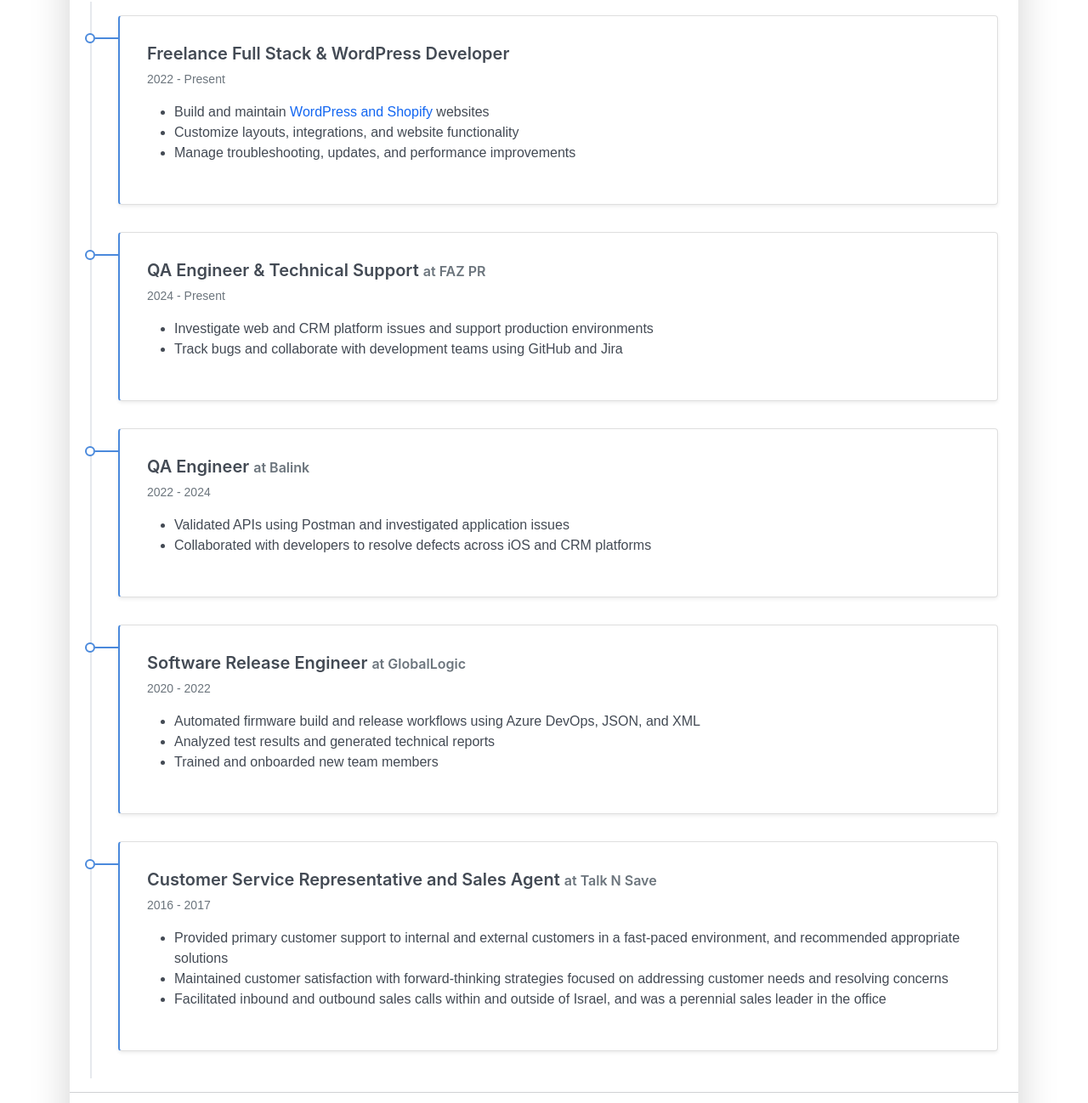
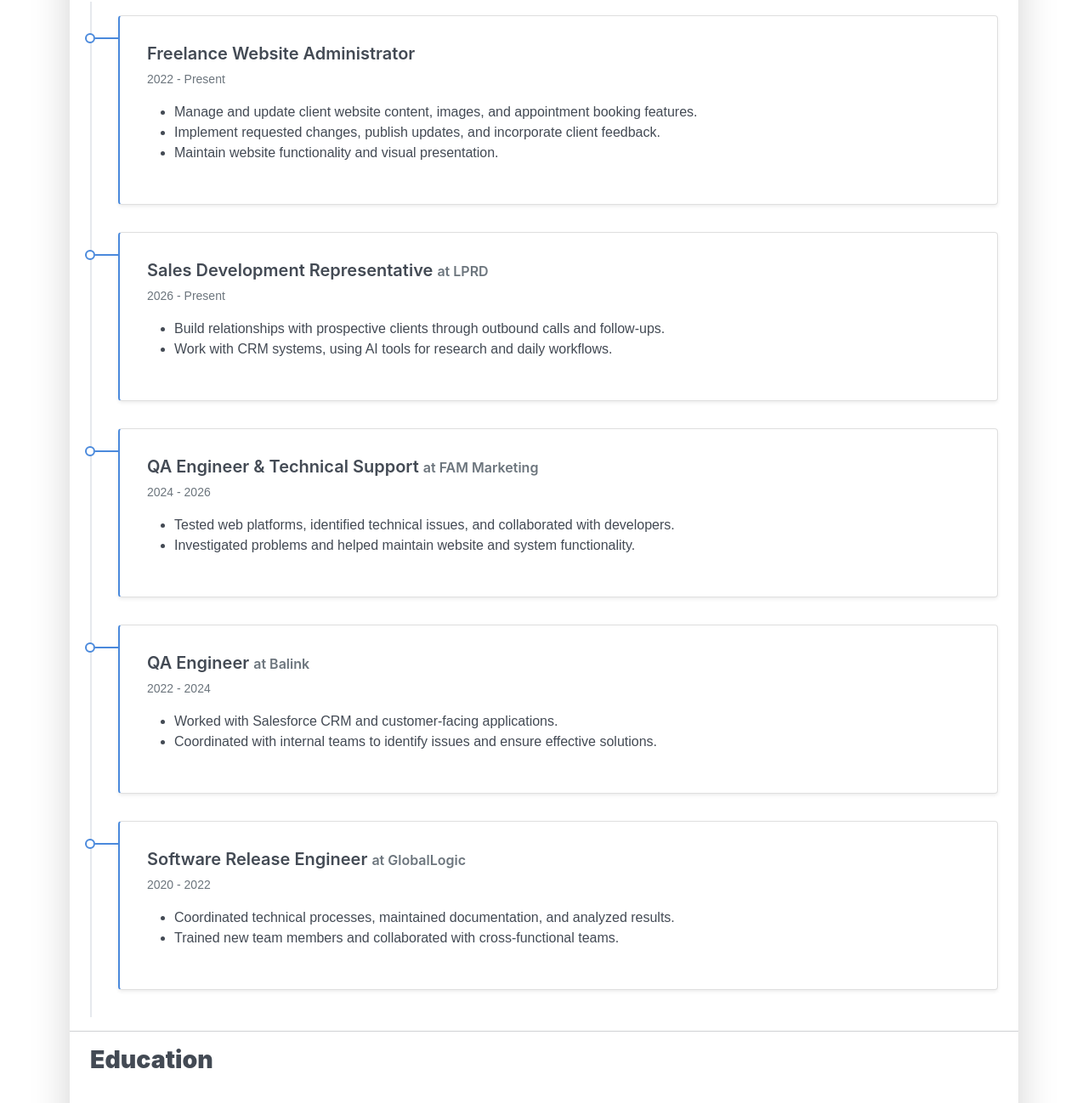
Before and after one commit to Ezra97/CV, a plain HTML site: page index.html in a window 1280 px wide. Shown: the part 1400-2698 px from the top of the page at 85% size. Drawn offline with nearby package versions, Linux system fonts and the light colour scheme.

Commit message:
changes to resume and experience

```diff
--- a/index.html
+++ b/index.html
@@ -29,14 +29,14 @@
 <div class="row">
 <div class="col-lg-4 col-md-5">
 <div class="avatar hover-effect bg-white shadow-sm p-1">
-  <img src="profile.jpg" height"200px"; width="200px"; >
+  <img src="profile.jpg" height="200px" width="200px">
 </div>
 </div>
 <div class="col-lg-8 col-md-7 text-center text-md-start">
 <h2 class="h1 mt-2 aos-init" data-aos="fade-left" data-aos-delay="0">Ezra Stollon</h2>
 <p data-aos="fade-left" data-aos-delay="100" class="aos-init">Web Developer</p>
 <div class="aos-init d-print-none" data-aos="fade-left" data-aos-delay="200">
-  <a class="btn btn-light text-dark shadow-sm mt-1 me-1" href="Ezra Stollon - Resume.docx" target="_blank">Download CV</a>
+  <a class="btn btn-light text-dark shadow-sm mt-1 me-1" href="Ezra Stollon - Resume.pdf" target="_blank">Download CV</a>
   <a class="btn btn-success shadow-sm mt-1 ringing-bell" href="tel:0587247413">Call Me<i class='fa fa-phone faa-ring animated fa-5x'></i></a>
 </div>
 </div>
@@ -189,25 +189,37 @@
 <div class="timeline">
 <div class="timeline-card timeline-card-primary card shadow-sm">
 <div class="card-body">
-<div class="h5 mb-1">Freelance Full Stack & WordPress Developer</div>
+<div class="h5 mb-1">Freelance Website Administrator</div>
 <div class="text-muted text-small mb-2">2022 - Present</div>
 <div>
   <ul>
-    <li>Build and maintain <a href="https://physiofitjerusalem.com/">WordPress</a> <a href="https://davidpagelaw.com/">and</a> <a href="https://www.insideoutsidecounsel.com/">Shopify</a> websites</li>
-    <li>Customize layouts, integrations, and website functionality</li>
-    <li>Manage troubleshooting, updates, and performance improvements</li>
+    <li>Manage and update client website content, images, and appointment booking features.</li>
+    <li>Implement requested changes, publish updates, and incorporate client feedback.</li>
+    <li>Maintain website functionality and visual presentation.</li>
   </ul>
 </div>
 </div>
 </div>
 <div class="timeline-card timeline-card-primary card shadow-sm">
 <div class="card-body">
-<div class="h5 mb-1">QA Engineer & Technical Support <span class="text-muted h6">at <a>FAZ PR</a></span></div>
-<div class="text-muted text-small mb-2">2024 - Present</div>
+<div class="h5 mb-1">Sales Development Representative <span class="text-muted h6">at <a>LPRD</a></span></div>
+<div class="text-muted text-small mb-2">2026 - Present</div>
 <div>
   <ul>
-    <li>Investigate web and CRM platform issues and support production environments</li>
-    <li>Track bugs and collaborate with development teams using GitHub and Jira</li>
+    <li>Build relationships with prospective clients through outbound calls and follow-ups.</li>
+    <li>Work with CRM systems, using AI tools for research and daily workflows.</li>
+  </ul>
+</div>
+</div>
+</div>
+<div class="timeline-card timeline-card-primary card shadow-sm">
+<div class="card-body">
+<div class="h5 mb-1">QA Engineer & Technical Support <span class="text-muted h6">at <a>FAM Marketing</a></span></div>
+<div class="text-muted text-small mb-2">2024 - 2026</div>
+<div>
+  <ul>
+    <li>Tested web platforms, identified technical issues, and collaborated with developers.</li>
+    <li>Investigated problems and helped maintain website and system functionality.</li>
   </ul>
 </div>
 </div>
@@ -218,8 +230,8 @@
 <div class="text-muted text-small mb-2">2022 - 2024</div>
 <div>
   <ul>
-    <li>Validated APIs using Postman and investigated application issues</li>
-    <li>Collaborated with developers to resolve defects across iOS and CRM platforms</li>
+    <li>Worked with Salesforce CRM and customer-facing applications.</li>
+    <li>Coordinated with internal teams to identify issues and ensure effective solutions.</li>
   </ul>
 </div>
 </div>
@@ -230,22 +242,8 @@
 <div class="text-muted text-small mb-2">2020 - 2022</div>
 <div>
   <ul>
-    <li>Automated firmware build and release workflows using Azure DevOps, JSON, and XML</li>
-    <li>Analyzed test results and generated technical reports</li>
-    <li>Trained and onboarded new team members</li>
-  </ul>
-</div>
-</div>
-</div>
-<div class="timeline-card timeline-card-primary card shadow-sm">
-<div class="card-body">
-<div class="h5 mb-1">Customer Service Representative and Sales Agent <span class="text-muted h6">at <a>Talk N Save</a></span></div>
-<div class="text-muted text-small mb-2">2016 - 2017</div>
-<div>
-  <ul>
-    <li>Provided primary customer support to internal and external customers in a fast-paced environment, and recommended appropriate solutions</li>
-    <li>Maintained customer satisfaction with forward-thinking strategies focused on addressing customer needs and resolving concerns</li>
-    <li>Facilitated inbound and outbound sales calls within and outside of Israel, and was a perennial sales leader in the office</li>
+    <li>Coordinated technical processes, maintained documentation, and analyzed results.</li>
+    <li>Trained new team members and collaborated with cross-functional teams.</li>
   </ul>
 </div>
 </div>
```
Also changed, not shown: 2 other files.
